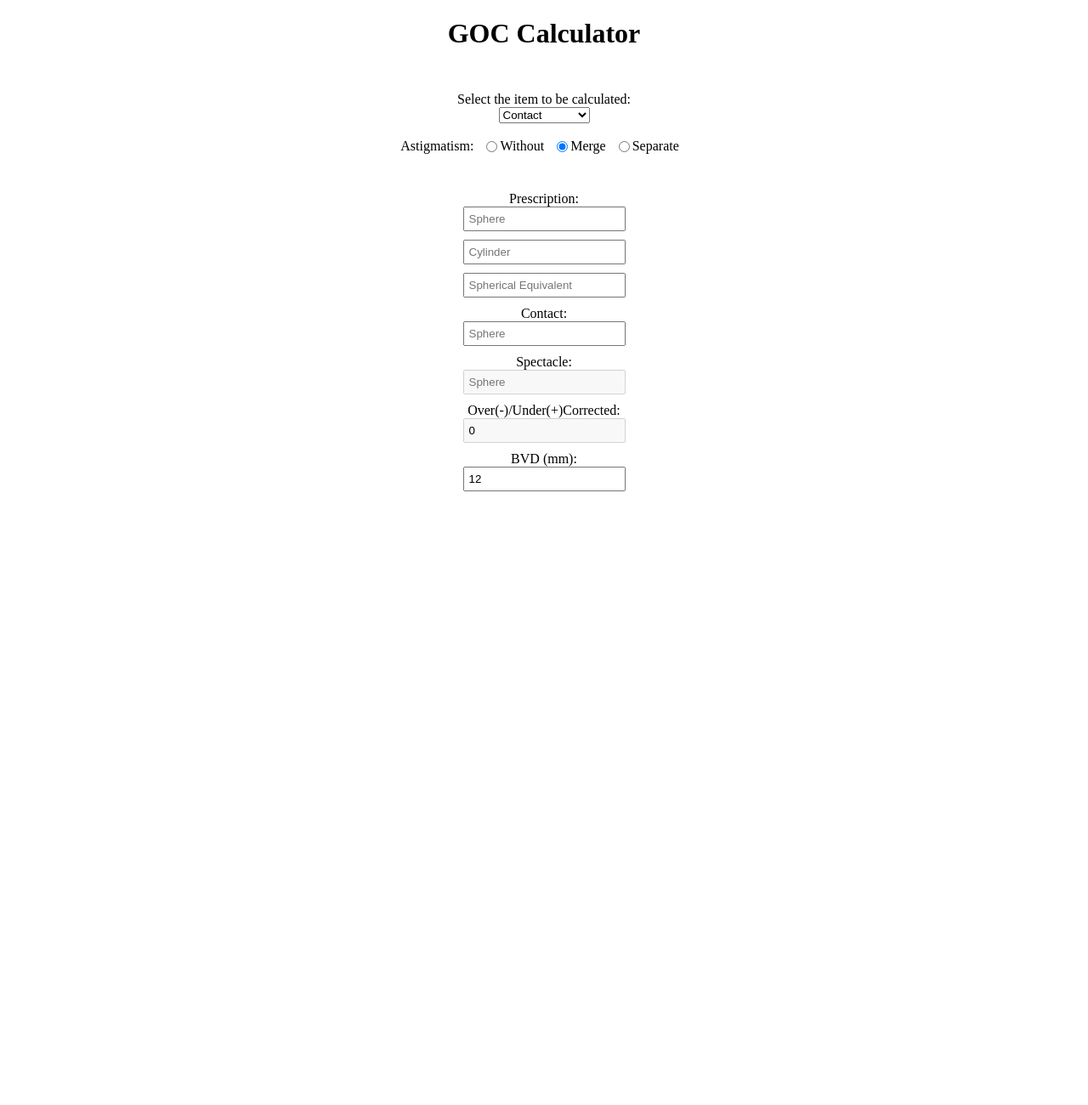
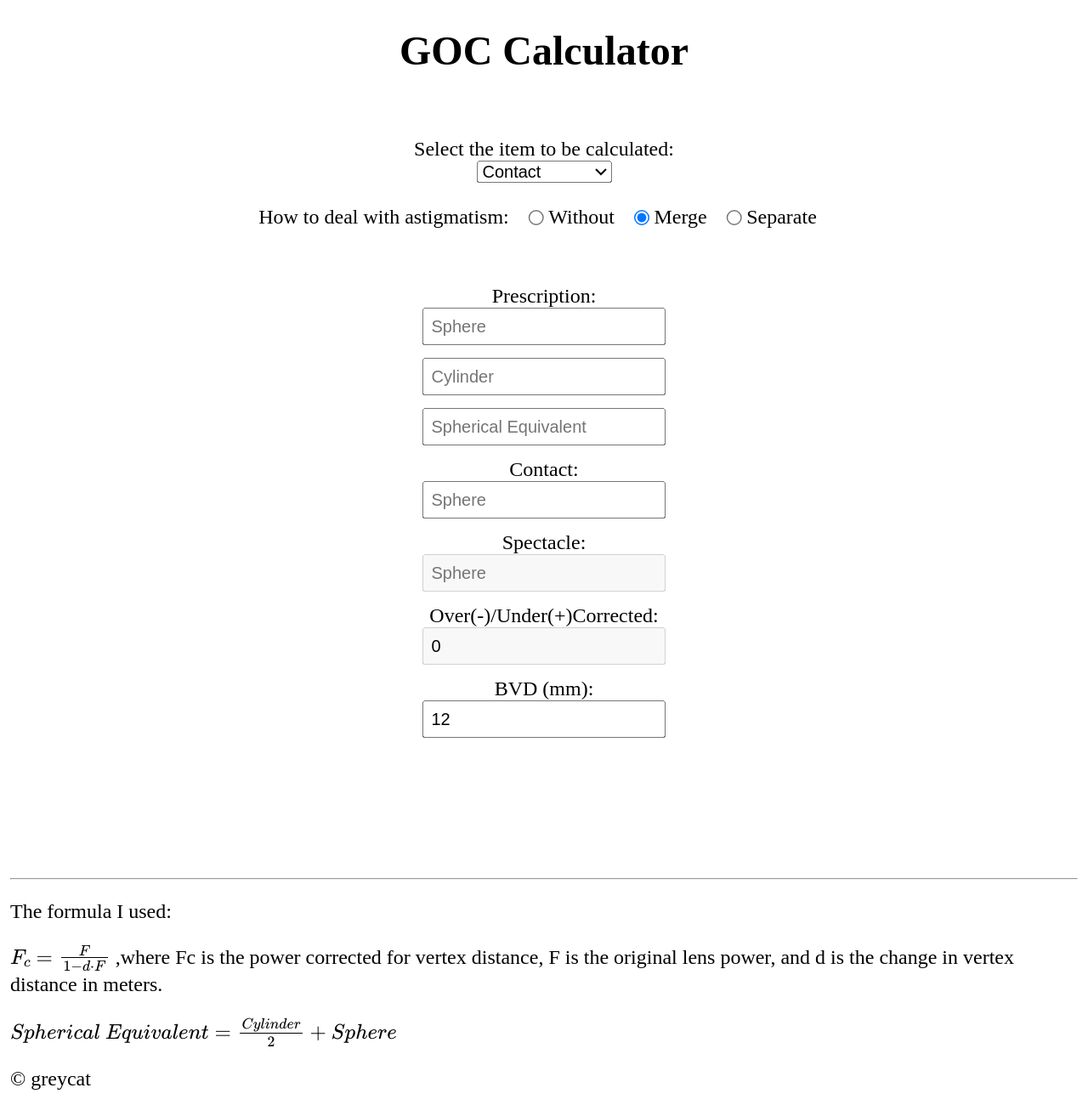
Before and after one commit to Gexi0619/GOC-calculator, a plain HTML site: page index.html in a window 1280 px wide. Shown: the whole page at 85% size. Before the commit the page ends 800 px from the top, so only its background shows below. Drawn offline with nearby package versions, Linux system fonts and the light colour scheme; some packages are replaced by stand-ins of ours.

Commit message:
放大，加入说明

```diff
--- a/index.html
+++ b/index.html
@@ -3,6 +3,9 @@
 <head>
   <title>GOC Calculator</title>
   <style>
+    body {
+      zoom: 150%;
+    }
     .container {
       display: flex;
       flex-direction: column;
@@ -26,7 +29,11 @@
     .radio-group label {
       margin-right: 10px;
     }
+    hr {
+      margin-top: 100px;
   </style>
+  <script src="https://polyfill.io/v3/polyfill.min.js?features=es6"></script>
+  <script src="https://cdn.mathjax.org/mathjax/latest/MathJax.js?config=TeX-AMS_HTML"></script>
 </head>
 <body>
   <h1>GOC Calculator</h1>
@@ -42,7 +49,7 @@
     <br>
 
     <div class="radio-group">
-      <label for="astigmatism">Astigmatism:</label>
+      <label for="astigmatism">How to deal with astigmatism:</label>
       <input type="radio" id="without" name="astigmatism" value="without" onchange="toggleAstigmatismInputs(); calculate();">
       <label for="without">Without</label>
       <input type="radio" id="merge" name="astigmatism" value="merge" onchange="toggleAstigmatismInputs(); calculate();" checked>
@@ -70,6 +77,20 @@
     <label for="input_d">BVD (mm):</label>
     <input id="input_d" type="text" placeholder="Please enter the number" oninput="calculate()" value="12">
   </div>
+
+  <hr>
+  <div id="math-formulas">
+    <p>The formula I used:</p>
+    <p>
+      \(F_{c} = \frac{{F}}{{1 - d \cdot F}}\)
+   ,where Fc is the power corrected for vertex distance, F is the original lens power, and d is the change in vertex distance in meters.
+    </p>
+    <p>
+      \(Spherical\ Equivalent = \frac{Cylinder}{2} + Sphere\)
+    </p>
+  </div>
+    <p>© greycat</p>
+
   <script>
     function calculate() {
       var select = document.getElementById('select');
@@ -84,10 +105,10 @@
       var input_d = document.getElementById('input_d');
       var input_e = document.getElementById('input_e');
 
-      // 获取选择的需要计算的数字
+      // Get the selected number that needs to be calculated
       var selected = select.value;
 
-      // 启用相应的输入框
+      // Enable the corresponding input box
       if (selected === 'p') {
         input_p.disabled = true;
         input_o.disabled = false;
@@ -130,7 +151,7 @@
         input_e.disabled = true;
       }
 
-      // 获取输入的值
+      // Get the value entered
       var p = input_p.value.trim() !== '' ? parseFloat(input_p.value) : 0;
       var o = input_o.value.trim() !== '' ? parseFloat(input_o.value) : 0;
       var c = input_c.value.trim() !== '' ? parseFloat(input_c.value) : 0;
@@ -142,7 +163,7 @@
       var d = input_d.value.trim() !== '' ? parseFloat(input_d.value) : 12;
       var e = input_e.value.trim() !== '' ? parseFloat(input_e.value) : 0;
 
-      // 根据选择的数字计算
+      // Calculated from selected numbers
       var result;
       if (selected === 'p') {
         result = (c / (1 + (d / 1000) * c) + s - o).toFixed(2);
@@ -221,7 +242,7 @@
       }
     }
 
-    // 页面加载时调用函数设置初始状态
+    // Call the function to set the initial state when the page loads
     window.onload = toggleAstigmatismInputs;
   </script>
 </body>
```
